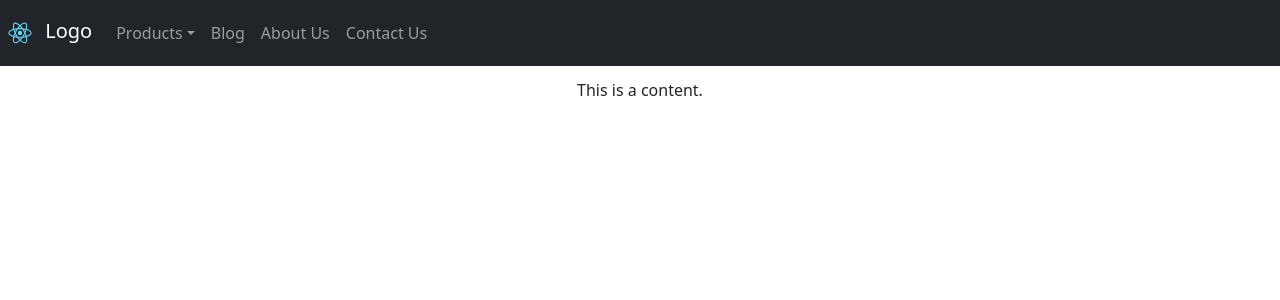
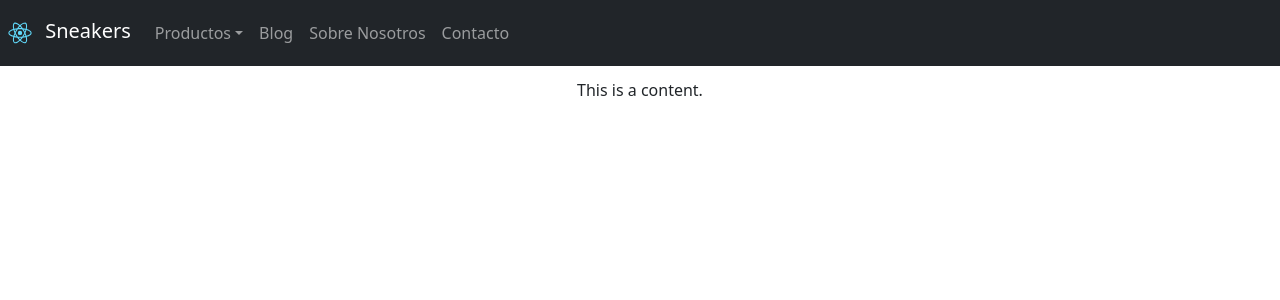
Before and after one commit to RamaOtero/ReactJs-CoderHouse, a React (Create React App) app in the folder ReactJS-Code/my-react-app/: page / in a window 1280 px wide. Shown: the top 300 px of the page. Built offline with nearby package versions, Linux system fonts and the light colour scheme.

Commit message:
NavBarFuncionando

```diff
--- a/ReactJS-Code/my-react-app/package.json
+++ b/ReactJS-Code/my-react-app/package.json
@@ -7,6 +7,7 @@
     "@testing-library/react": "^13.1.1",
     "@testing-library/user-event": "^13.5.0",
     "react": "^18.1.0",
+    "react-bootstrap": "^2.3.1",
     "react-dom": "^18.1.0",
     "react-scripts": "5.0.1",
     "web-vitals": "^2.1.4"
--- a/ReactJS-Code/my-react-app/src/App.js
+++ b/ReactJS-Code/my-react-app/src/App.js
@@ -1,5 +1,7 @@
 
-import NavBar from './components/NavBar';
+import './App.css';
+import 'bootstrap/dist/css/bootstrap.css'
+import NavBar from './components/NavBar'
 
 function App() {
   return (
@@ -8,5 +10,4 @@ function App() {
     </div>
   );
 }
-
 export default App;
--- a/ReactJS-Code/my-react-app/src/components/NavBar.js
+++ b/ReactJS-Code/my-react-app/src/components/NavBar.js
@@ -10,13 +10,13 @@ function NavBar() {
         sticky="top" expand="sm" collapseOnSelect>
         <Navbar.Brand>
           <img src={logo} width="40px" height="40px" />{' '}
-          Logo
+          Sneakers
         </Navbar.Brand>
 
         <Navbar.Toggle className="coloring" />
         <Navbar.Collapse>
           <Nav>
-            <NavDropdown title="Products">
+            <NavDropdown title="Productos">
               <NavDropdown.Item href="#products/tea">Tea</NavDropdown.Item>
               <NavDropdown.Item href="#products/coffee">Coffee</NavDropdown.Item>
               <NavDropdown.Item href="#products/chocolate">Chocolate</NavDropdown.Item>
@@ -24,8 +24,8 @@ function NavBar() {
               <NavDropdown.Item href="#products/promo">Promo</NavDropdown.Item>
             </NavDropdown>
             <Nav.Link href="#blog">Blog</Nav.Link>
-            <Nav.Link href="#about-us">About Us</Nav.Link>
-            <Nav.Link href="#contact-us">Contact Us</Nav.Link>
+            <Nav.Link href="#about-us">Sobre Nosotros</Nav.Link>
+            <Nav.Link href="#contact-us">Contacto</Nav.Link>
           </Nav>
         </Navbar.Collapse>
 
```
Also changed, not shown: 1 other file (tests, documents, lock files or other folders).
